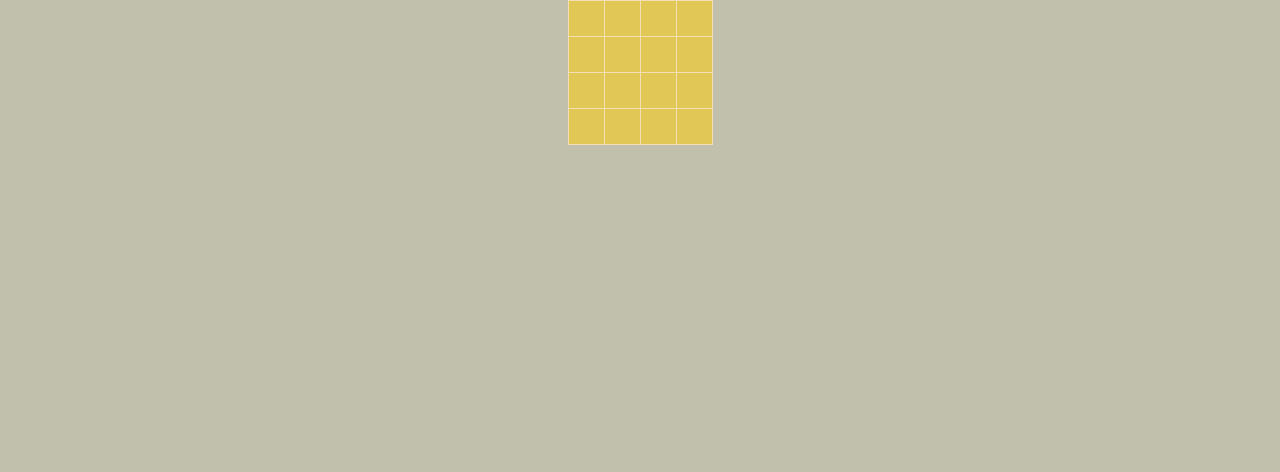
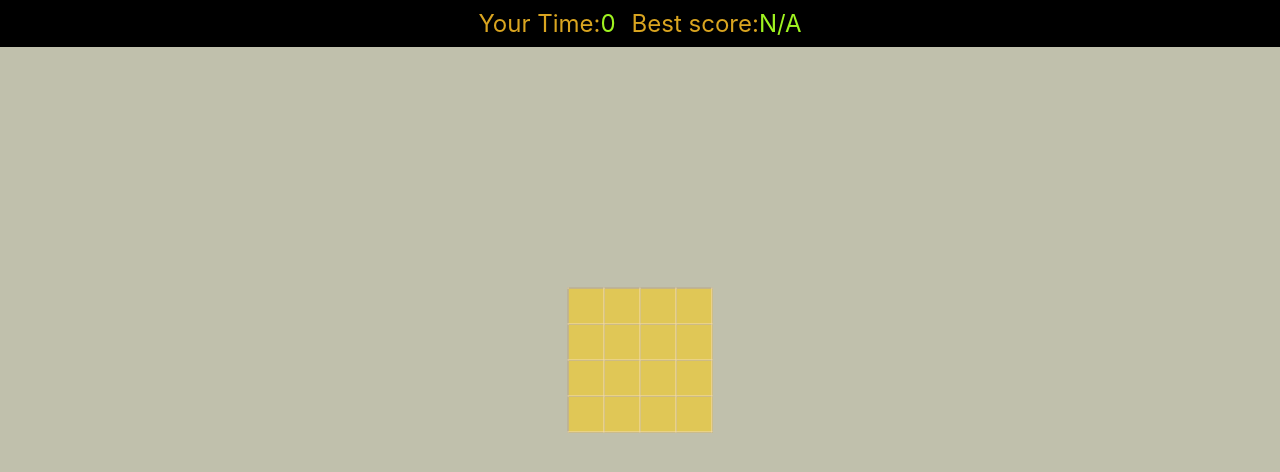
Before and after one commit to Joe117f1/Minesweeper-game.react, a React (Create React App) app: page / in a window 1280 px wide. Shown: the top 472 px of the page. Built offline with nearby package versions, Linux system fonts and the light colour scheme.

Commit message:
adding GameHeader, and consume it on the App component, together with the Board component

```diff
--- a/src/App.tsx
+++ b/src/App.tsx
@@ -1,9 +1,15 @@
 import React from 'react';
-import { Board } from './board/Board';
+import { GameHeader } from './components/game-header/GameHeader';
+import { Board } from './components/board/Board';
 
 function App() {
   const selectedBoardSize = 4; //TODO: set dynamically by the player
-  return <Board boardSize={selectedBoardSize}/>;
+  return (
+    <>
+    <GameHeader/>
+    <Board boardSize={selectedBoardSize}/>
+    </>
+  );
 }
 
 export default App;
--- /dev/null
+++ b/src/components/game-header/GameHeader.module.css
@@ -0,0 +1,26 @@
+.panel {
+  display: flex;
+  justify-content: center;
+  color: #daa520;
+  font-size: 1.5rem;
+  text-align: center;
+  background-color: #000000;
+  border: 1px solid #000000;
+  /* padding: auto; */
+  margin-bottom: 30 px;
+}
+.panelLine {
+  margin:0.5rem;
+}
+
+.time {
+  color: #9ff320;
+}
+
+.bestScore {
+  color: #daa520;
+}
+
+.bestTime {
+  color: #ffa600;
+}
--- /dev/null
+++ b/src/components/game-header/GameHeader.tsx
@@ -0,0 +1,34 @@
+import React, { useState } from 'react';
+import classes from './GameHeader.module.css';
+
+enum eTexts {
+  TIME = 'Your Time:',
+  SCORE = 'Best score:',
+}
+
+export const GameLine = ({
+  text,
+  time,
+}: {
+  text: string;
+  time: number | string;
+}) => {
+  return (
+    <div className={classes.panelLine}>
+      <span>{text}</span>
+      <span className={classes.time}>{time}</span>
+    </div>
+  );
+};
+
+export const GameHeader = () => {
+  const [time, setTime] = useState(0);
+  const [bestScore, setBestScore] = useState<string | number>('N/A');
+
+  return (
+    <div className={classes.panel}>
+        <GameLine text={eTexts.TIME} time={time} />
+        <GameLine text={eTexts.SCORE} time={bestScore} />
+    </div>
+  );
+};
```
